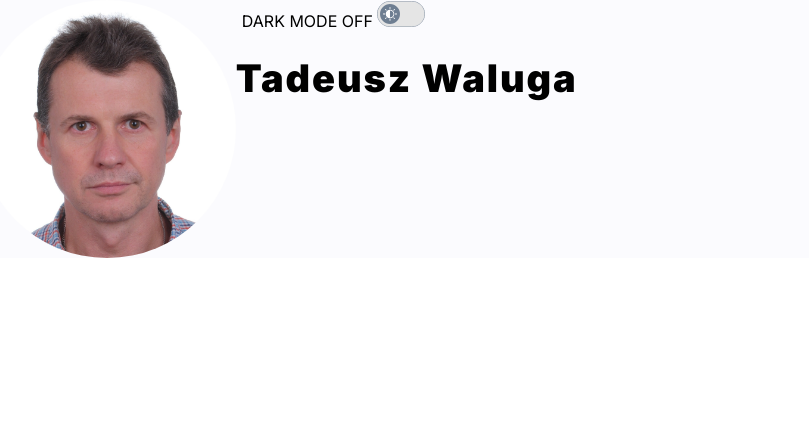
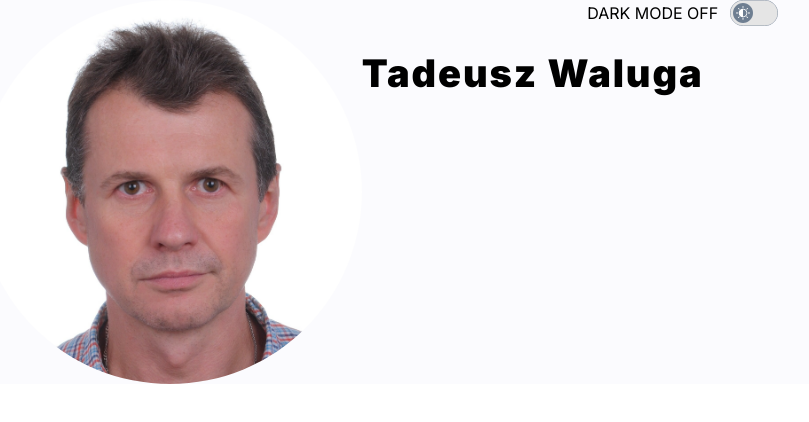
Before and after one commit to waltad/personal-homepage, a React (Create React App) app: page / in a window 1280 px wide. Shown: the top 422 px of the page, without its empty margins (259-1068 px from the left). Built offline with nearby package versions, Linux system fonts and the light colour scheme.

Commit message:
added StyledArticle and updated styled in Section

```diff
--- a/src/common/section/index.js
+++ b/src/common/section/index.js
@@ -1,12 +1,12 @@
-import { Wrapper, Image, Title, Button } from "./styled";
+import { Wrapper, Image, Title, Button, StyledArticle } from "./styled";
 
 const Section = ({ photo, title, button }) => (
   <Wrapper>
     <Image src={photo} alt="photo" />
-    <div>
+    <StyledArticle>
       <Button>DARK MODE OFF {button}</Button>
       <Title>{title}</Title>
-    </div>
+    </StyledArticle>
   </Wrapper>
 );
 
--- a/src/common/section/styled.js
+++ b/src/common/section/styled.js
@@ -2,15 +2,23 @@ import styled from "styled-components";
 
 export const Wrapper = styled.section`
   width: 63%;
-  display: flex;
+  display: grid;
+  grid-template-columns: auto 1fr;
 `;
 
 export const Image = styled.img`
-  width: 32%;
+  grid-column: 1;
+  max-width: 384px;
   height: auto;
   border-radius: 50%;
 `;
 
+export const StyledArticle = styled.article`
+  grid-column: 2;
+  display: grid;
+  grid-template-columns: auto;
+  grid-template-rows: auto 1fr;
+`;
 export const Title = styled.h1`
   font-size: 38px;
   font-weight: 900;
@@ -20,8 +28,12 @@ export const Title = styled.h1`
 `;
 
 export const Button = styled.button`
+  display: flex;
+  gap: 12px;
+  align-items: center;
   border: none;
   background-color: transparent;
-  height: 20px;
+  height: 26px;
   cursor: pointer;
+  justify-self: end;
 `;
```
